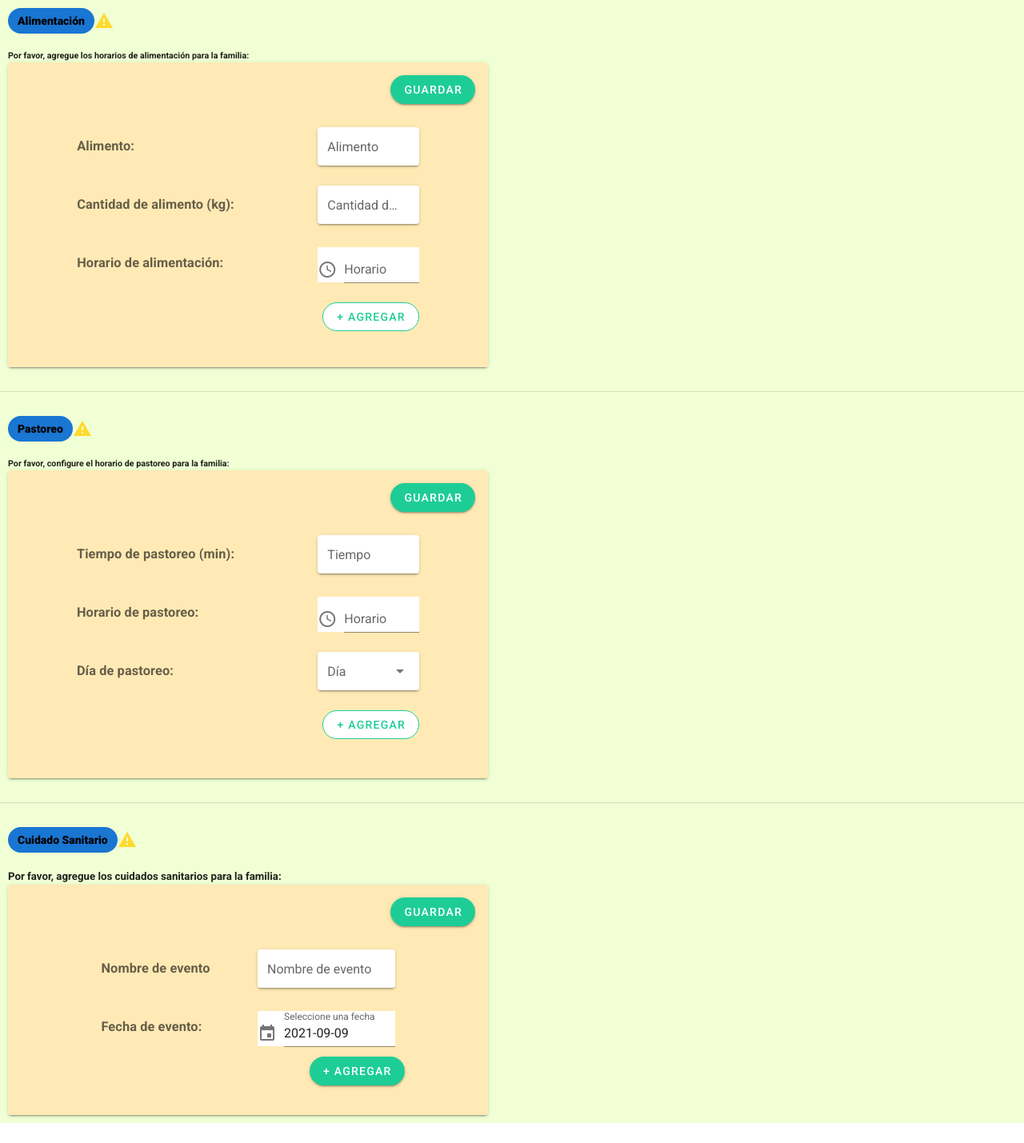
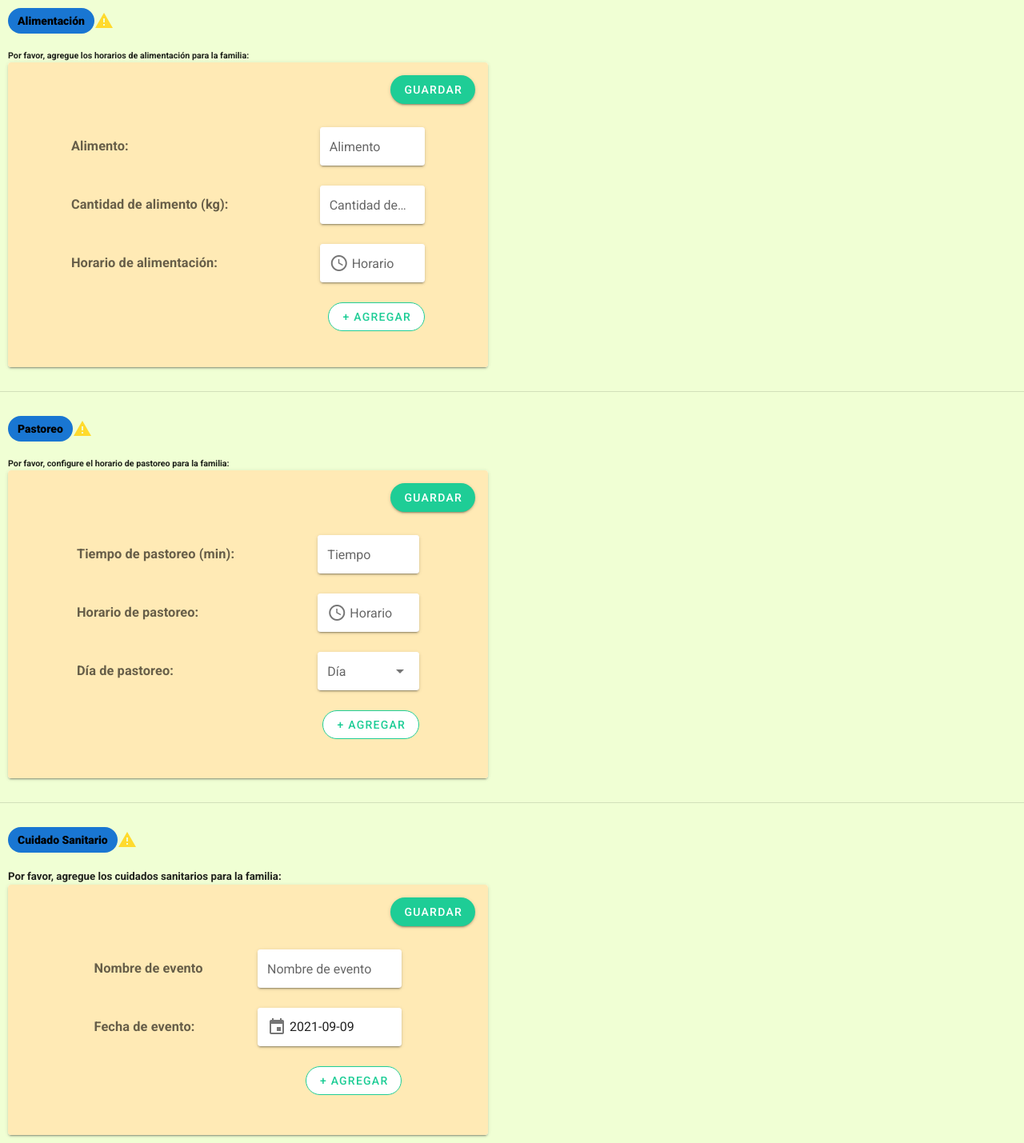
Before and after one commit to MATRIXMM/chakra-frotend, a Nuxt app: page /veterinario/configuracion/registradas/1 in a window 1280 px wide. Shown: the whole page at 80% size. Before the commit the page ends 1404 px from the top, so only its background shows below. Built offline with nearby package versions, Linux system fonts and the light colour scheme.

Commit message:
feat: componentes arreglados

```diff
--- a/components/veterinario/configuracion/Alimentacion.vue
+++ b/components/veterinario/configuracion/Alimentacion.vue
@@ -87,11 +87,12 @@
                   <v-text-field
                     v-model="time"
                     label="Horario"
-                    prepend-icon="mdi-clock-time-four-outline"
+                    prepend-inner-icon="mdi-clock-time-four-outline"
                     readonly
                     v-bind="attrs"
                     v-on="on"
                     hide-details
+                    solo
                     style="background: white"
                     :disabled="registrado"
                   ></v-text-field>
--- a/components/veterinario/configuracion/CuidadoSanitario.vue
+++ b/components/veterinario/configuracion/CuidadoSanitario.vue
@@ -47,8 +47,8 @@
               <v-text-field
                 label="Nombre de evento"
                 v-model="nombreEvento"
+                hide-details
                 solo
-                hide-details
                 style="background: white"
               />
             </v-col>
@@ -68,12 +68,13 @@
                   <v-text-field
                     v-model="date"
                     label="Seleccione una fecha"
-                    prepend-icon="mdi-calendar"
+                    prepend-inner-icon="mdi-calendar"
                     readonly
                     v-bind="attrs"
                     v-on="on"
                     style="background: white"
                     hide-details
+                    solo
                     locale="es-PE"
                   ></v-text-field>
                 </template>
@@ -88,25 +89,30 @@
             </v-col>
           </v-row>
           <v-row style="display: flex; justify-content: right; margin: 1px">
+            <v-col md="6"></v-col>
+            <v-col md="6" style="justify-content: right; display: flex">
               <v-btn
                 color="primary"
                 rounded
+                outlined
+                style="background: white"
                 @click="agregarEvento"
               >
                 + Agregar
               </v-btn>
+            </v-col>
           </v-row>
-          <div style="margin: 1px; padding: 10px; display: table-cell">
-            <v-card rounded v-for="(evento,index) in eventos" :key="index" style="margin: 5px; background: #DEFFA1; padding: 10px; display: inline-block">
+          <div style="margin: 1px; padding: 10px">
+            <v-card rounded v-for="(evento,index) in eventos" :key="index" style="margin: 5px; background: #DEFFA1; padding: 10px">
               <v-card-title style="display: flex; justify-content: right; padding: 2px">
                 <v-icon @click="eliminarEvento(index)">{{icons.mdiCloseCircle}}</v-icon>
               </v-card-title>
-              <v-card-text style="padding: 5px">
+              <v-card-text style="padding: 5px; display: flex; justify-content: center">
                 <h3>
                   {{evento.nombre}}
                 </h3>
               </v-card-text>
-              <v-card-actions style="padding: 5px">
+              <v-card-actions style="padding: 5px; display: flex; justify-content: center">
                 Fecha: {{evento.dia}}
               </v-card-actions>
             </v-card>
@@ -153,7 +159,7 @@ export default {
     },
     eliminarEvento(index){
       console.log('Eliminar el horario', index);
-      this.horariosPastoreo.splice(index,1);
+      this.eventos.splice(index,1);
     },
     infoRegistrada() {
       console.log('Información del día', this.date);
--- a/components/veterinario/configuracion/Pastoreo.vue
+++ b/components/veterinario/configuracion/Pastoreo.vue
@@ -71,11 +71,12 @@
                   <v-text-field
                     v-model="time"
                     label="Horario"
-                    prepend-icon="mdi-clock-time-four-outline"
+                    prepend-inner-icon="mdi-clock-time-four-outline"
                     readonly
                     v-bind="attrs"
                     v-on="on"
                     hide-details
+                    solo
                     style="background: white"
                   ></v-text-field>
                 </template>
```
Lines whose indentation alone changed are shown as unchanged.
